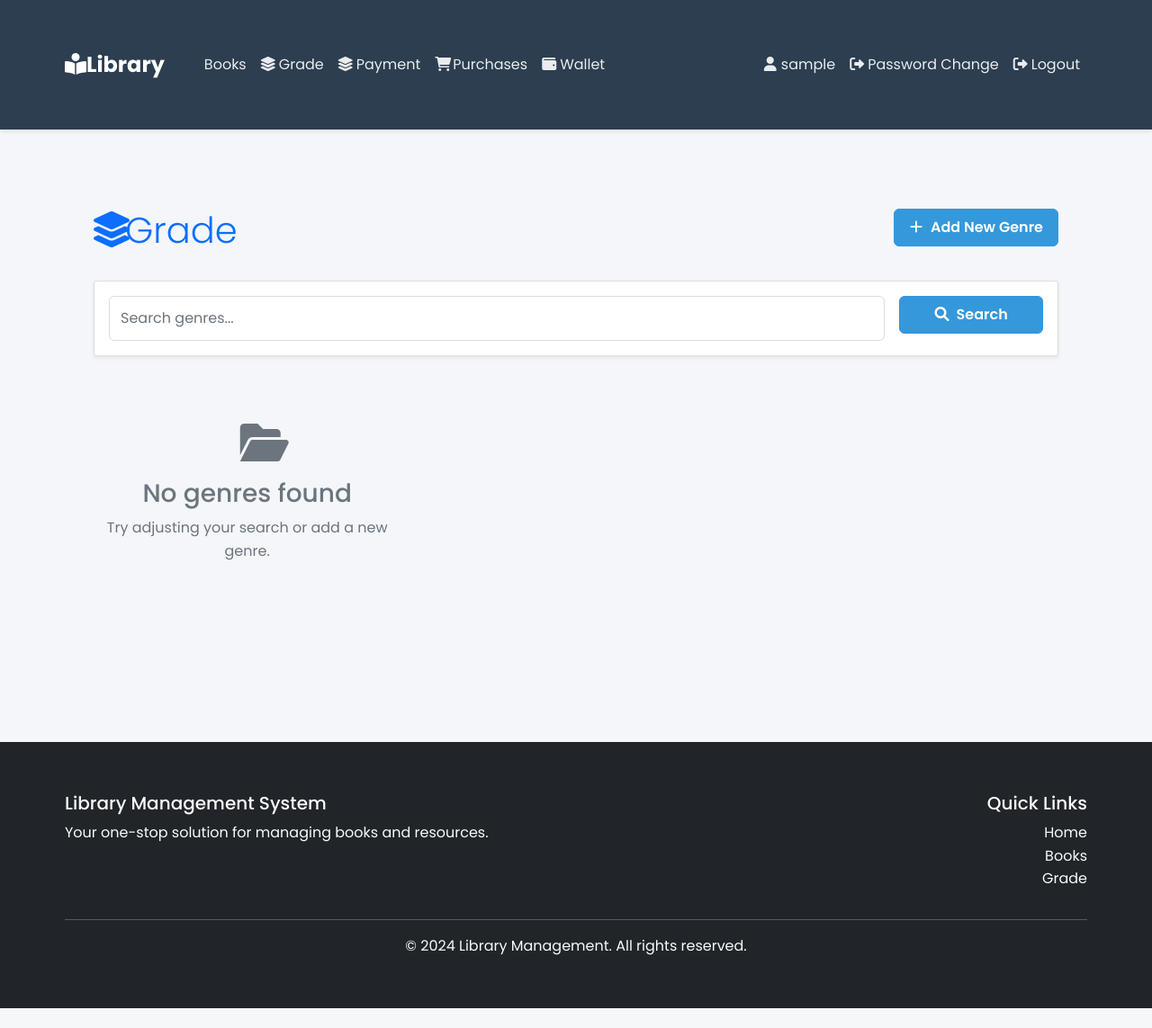
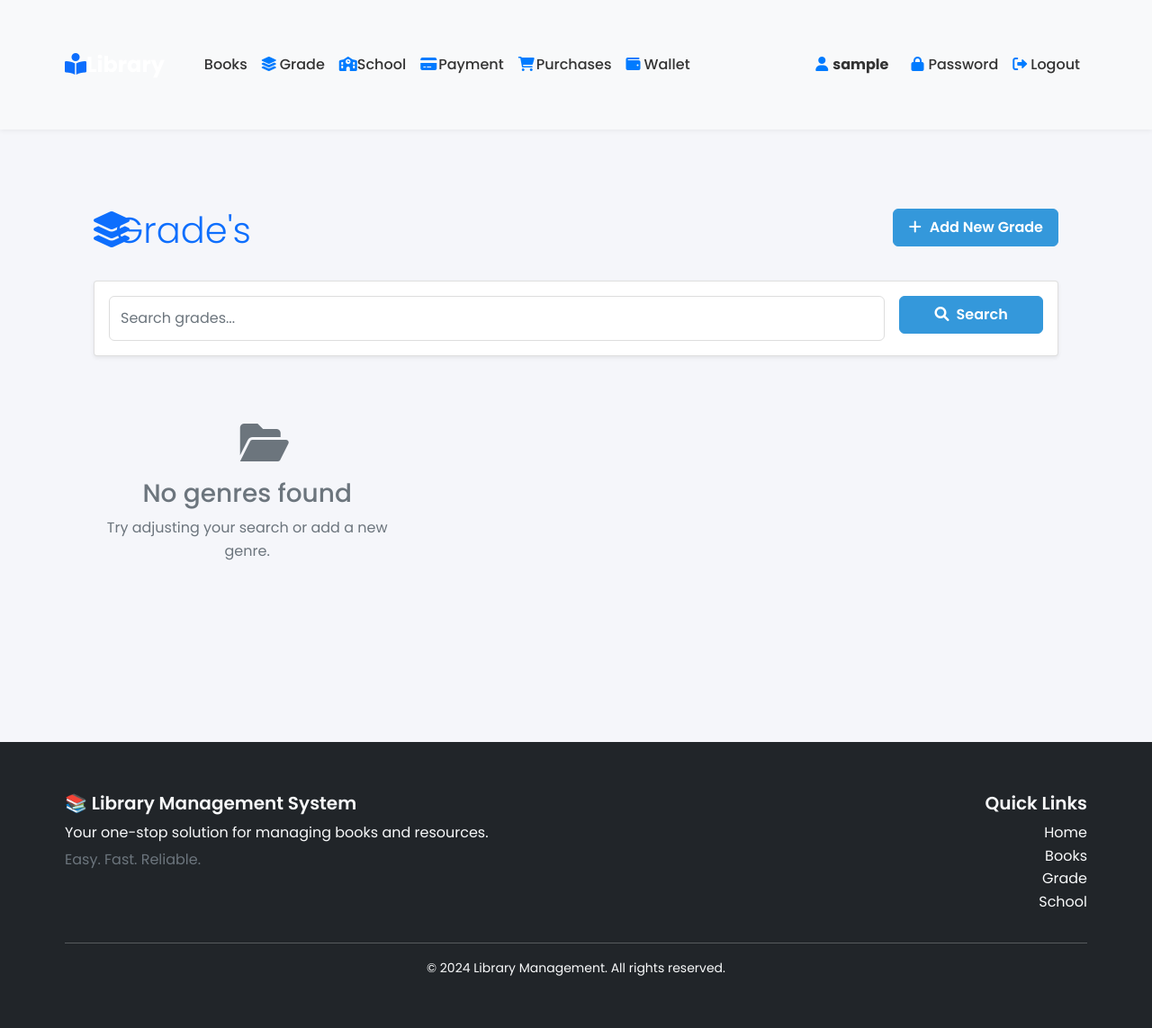
Before and after one commit to Sunatl/ICT-Project-Online-Library, a Django app: page /grades/ in a window 1280 px wide. Shown: the whole page at 90% size. Before the commit the page ends 1121 px from the top, so only its background shows below. Run offline with Django 4.2, Linux system fonts and the light colour scheme; the visitor is signed in with stand-in values (Sample User, id 1); data that the repository does not hold is empty.

Commit message:
Adding several changes....

```diff
--- a/Menu/admin.py
+++ b/Menu/admin.py
@@ -12,7 +12,7 @@ class GradeAdmin(admin.ModelAdmin):
 class CustomUserAdmin(admin.ModelAdmin):
     list_display = ('username', 'email', 'grade', 'phone_number')  # Намоиш дар рӯйхат
     search_fields = ('username', 'email',)  # Ҷустуҷӯ
-    list_filter = ('grade',)  # Филтр бо синф
+    list_filter = ('grade','school')  # Филтр бо синф
 
 # Танзими Wallet дар админ
 @admin.register(Wallet)
--- a/Menu/models.py
+++ b/Menu/models.py
@@ -27,6 +27,7 @@ class CustomUser(AbstractUser):
     phone_number = models.CharField(max_length=15, blank=True, null=True)
     category = models.ForeignKey(Category, on_delete=models.CASCADE, null=True, blank=True)
     is_actives = models.BooleanField(default=False)
+    school = models.ForeignKey("School", on_delete=models.SET_NULL, null=True, blank=True)
 
     def __str__(self):
         return f"{self.username} ({self.grade.name if self.grade else 'No Grade'})"
@@ -146,6 +147,7 @@ class Purchase(models.Model):
     purchase_date = models.DateTimeField(auto_now_add=True)
     quantity = models.PositiveIntegerField(default=1)
     price_paid = models.DecimalField(max_digits=10, decimal_places=2)
+    school = models.ForeignKey("School", on_delete=models.SET_NULL, null=True, blank=True)
     grade = models.ForeignKey(Grade, on_delete=models.CASCADE,related_name="grade",null=True,blank=True)
     is_paid = models.BooleanField(default=False)
 
--- a/Menu/urls.py
+++ b/Menu/urls.py
@@ -31,7 +31,12 @@ urlpatterns = [
     path('purchases/<int:pk>/update/', PurchaseUpdateView.as_view(), name='purchase-update'),
     path('purchases/<int:pk>/delete/', PurchaseDeleteView.as_view(), name='purchase-delete'),
     path('purchases/<int:pk>/', PurchaseDetailView.as_view(), name='purchase-detail'),  # Detail View
-        # Қадами 1: Синф ва китоб интихоб
+    # School
+    path('schools/', SchoolListView.as_view(), name='school-list'),
+    path('schools/create', create_school, name='school-form'),
+
+
+    # Қадами 1: Синф ва китоб интихоб
     path('purchase/bulk/step1/', BulkPurchaseStepOneView.as_view(), name='bulk-purchase-step-1'),
 
     # Қадами 2: Талабаҳо ва сабти харидҳо
--- a/Menu/views.py
+++ b/Menu/views.py
@@ -208,7 +208,7 @@ from django.shortcuts import render
 from django.views import View
 from .models import School, StudentBook
 
-class SchoolListView(View):
+class SchoolListView(ListView):
     def get(self, request):
         schools = School.objects.all()
         school_data = []
@@ -227,6 +227,19 @@ class SchoolListView(View):
             'school_data': school_data
         }
         return render(request, 'school_list.html', context)
+
+
+from .forms import SchoolForm
+def create_school(request):
+    if request.method == 'POST':
+        form = SchoolForm(request.POST)
+        if form.is_valid():
+            form.save()
+            return redirect('school-list')  # Change to your school list view name
+    else:
+        form = SchoolForm()
+
+    return render(request, 'school_form.html', {'form': form})
 
 
 class BookListView(ListView):
--- a/templates/base.html
+++ b/templates/base.html
@@ -13,19 +13,53 @@
     <link href="https://cdnjs.cloudflare.com/ajax/libs/font-awesome/6.0.0/css/all.min.css" rel="stylesheet">
     <!-- Custom CSS -->
     <link href="{% static 'css/style.css' %}" rel="stylesheet">
+
+    <style>
+        body {
+            font-family: 'Poppins', sans-serif;
+        }
+        .navbar {
+            position: sticky;
+            top: 0;
+            z-index: 1030;
+            background-color: #f8f9fa !important;
+            box-shadow: 0 2px 5px rgba(0,0,0,0.05);
+        }
+        .navbar .nav-link {
+            font-weight: 500;
+            color: #333 !important;
+        }
+        .navbar .nav-link:hover {
+            color: #007bff !important;
+        }
+        .navbar .nav-item .fas {
+            color: #007bff;
+        }
+        footer h5 {
+            font-weight: 600;
+        }
+        footer a:hover {
+            text-decoration: underline;
+        }
+        .alert {
+            font-size: 0.95rem;
+        }
+    </style>
 </head>
 <body>
+
 <!-- Navigation -->
-    <nav class="navbar navbar-expand-lg">
+<nav class="navbar navbar-expand-lg navbar-light">
     <div class="container">
-            <a class="navbar-brand" href="{% url 'home' %}">
-                <i class="fas fa-book-reader me-2"></i>Library
+        <a class="navbar-brand fw-bold" href="{% url 'home' %}">
+            <i class="fas fa-book-reader me-2 text-primary"></i>Library
         </a>
         <button class="navbar-toggler" type="button" data-bs-toggle="collapse" data-bs-target="#navbarNav">
             <span class="navbar-toggler-icon"></span>
         </button>
+
         <div class="collapse navbar-collapse" id="navbarNav">
-                <ul class="navbar-nav me-auto">
+            <ul class="navbar-nav me-auto mb-2 mb-lg-0">
                 <li class="nav-item">
                     <a class="nav-link" href="{% url 'book-list' %}">
                         <i class="fas fa-books me-1"></i>Books
@@ -36,10 +70,15 @@
                         <i class="fas fa-layer-group me-1"></i>Grade
                     </a>
                 </li>
+                <li class="nav-item">
+                    <a class="nav-link" href="#">
+                        <i class="fas fa-school me-1"></i>School
+                    </a>
+                </li>
                 {% if user.is_authenticated %}
                 <li class="nav-item">
                     <a class="nav-link" href="{% url 'payment-list' %}">
-                            <i class="fas fa-layer-group me-1"></i>Payment
+                        <i class="fas fa-credit-card me-1"></i>Payment
                     </a>
                 </li>
                 <li class="nav-item">
@@ -54,27 +93,28 @@
                 </li>
                 {% endif %}
             </ul>
+
             <ul class="navbar-nav">
                 {% if user.is_authenticated %}
-                        <li class="nav-item">
+                    <li class="nav-item d-flex align-items-center px-2">
                         <span class="nav-link">
-                                <i class="fas fa-user me-1"></i>{{ user.username }}
+                            <i class="fas fa-user me-1"></i><strong>{{ user.username }}</strong>
                         </span>
                     </li>
                     <li class="nav-item">
                         <a class="nav-link" href="{% url 'password_change' %}">
-                                <i class="fas fa-sign-out-alt me-1"></i>Password Change
+                            <i class="fas fa-lock me-1"></i>Password
                         </a>
                     </li>
                     <li class="nav-item">
-                            <a class="nav-link" href="{% url 'logout' %}">
+                        <a class="nav-link text-danger" href="{% url 'logout' %}">
                             <i class="fas fa-sign-out-alt me-1"></i>Logout
                         </a>
                     </li>
                 {% else %}
                     <li class="nav-item">
                         <a class="nav-link" href="{% url 'sing' %}">
-                                <i class="fas fa-sign-in-alt me-1"></i>Register
+                            <i class="fas fa-user-plus me-1"></i>Register
                         </a>
                     </li>
                     <li class="nav-item">
@@ -107,9 +147,10 @@
 <footer class="bg-dark text-light py-4 mt-5">
     <div class="container">
         <div class="row">
-                <div class="col-md-6">
-                    <h5>Library Management System</h5>
-                    <p>Your one-stop solution for managing books and resources.</p>
+            <div class="col-md-6 mb-3 mb-md-0">
+                <h5>📚 Library Management System</h5>
+                <p class="mb-1">Your one-stop solution for managing books and resources.</p>
+                <p class="text-muted">Easy. Fast. Reliable.</p>
             </div>
             <div class="col-md-6 text-md-end">
                 <h5>Quick Links</h5>
@@ -117,11 +158,12 @@
                     <li><a href="{% url 'home' %}" class="text-light text-decoration-none">Home</a></li>
                     <li><a href="{% url 'book-list' %}" class="text-light text-decoration-none">Books</a></li>
                     <li><a href="{% url 'grade-list' %}" class="text-light text-decoration-none">Grade</a></li>
+                    <li><a href="#" class="text-light text-decoration-none">School</a></li>
                 </ul>
             </div>
         </div>
-            <hr>
-            <div class="text-center">
+        <hr class="border-light">
+        <div class="text-center small">
             <p class="mb-0">&copy; 2024 Library Management. All rights reserved.</p>
         </div>
     </div>
--- a/templates/genre_list.html
+++ b/templates/genre_list.html
@@ -6,12 +6,12 @@
 <div class="container">
     <div class="row mb-4">
         <div class="col-md-8">
-            <h2 class="display-6 text-primary"><i class="fas fa-layer-group me-2"></i>             Grade</h2>
+            <h2 class="display-6 text-primary"><i class="fas fa-layer-group me-2"></i>Grade's</h2>
         </div>
         {% if user.is_staff %}
         <div class="col-md-4 text-end">
             <a href="{% url 'grade-create' %}" class="btn btn-primary">
-                <i class="fas fa-plus me-2"></i>Add New Genre
+                <i class="fas fa-plus me-2"></i>Add New Grade
             </a>
         </div>
         {% endif %}
@@ -22,7 +22,7 @@
         <div class="card-body">
             <form method="get" class="row g-3">
                 <div class="col-md-10">
-                    <input type="text" name="search" class="form-control" placeholder="Search genres..." value="{{ request.GET.search }}">
+                    <input type="text" name="search" class="form-control" placeholder="Search grades..." value="{{ request.GET.search }}">
                 </div>
                 <div class="col-md-2">
                     <button type="submit" class="btn btn-primary w-100">
```
Also changed, not shown: templates/school_form.html (added, +39 -0 lines), templates/school_list.html (+11 -5 lines), Menu/migrations/0009_customuser_school.py (added), Menu/migrations/0010_purchase_school.py (added). Lines whose indentation alone changed are shown as unchanged.
